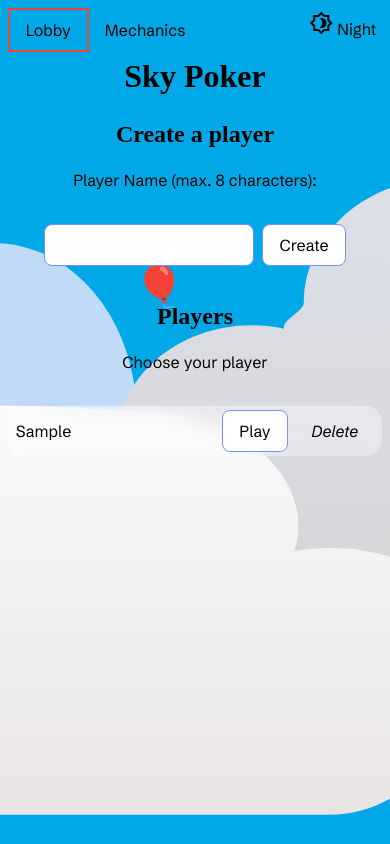
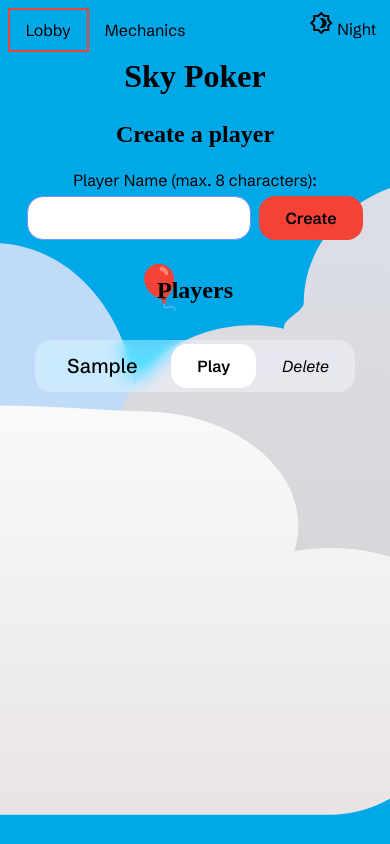
Before and after one commit to renzmarienollase-cmd/del1-React-Poker, a React (Vite) app: page / in a window 390 px wide. Both pictures are taken after typing "Sample" into the empty fields and a click on the button "Create". Built offline with nearby package versions, Linux system fonts and the light colour scheme; a web font is replaced by a local one.

Commit message:
LOBBY: Styling is now accessible and responsive

```diff
--- a/src/App.css
+++ b/src/App.css
@@ -9,25 +9,29 @@
   h3 {
     margin: 0;
   }
+
   ul {
     list-style-type: none;
-    inline-size: 100%;
+    inline-size: max(20rem, 60%);
 
     li {
-      background: rgba(255, 255, 255, 0.36);
-      backdrop-filter: blur(10px) saturate(180%);
-      border-radius: 16px;
+      border-radius: 1rem;
       display: flex;
       justify-content: space-between;
-      border-collapse: collapse;
-      min-width: 20rem;
-      padding: 0.25rem 0.5rem 0.25rem 0.5rem;
+      inline-size: 100%;
+      padding: 0.25rem 0.5rem 0.25rem 2rem;
       max-height: fit-content;
       align-items: center;
     }
 
-    li:hover {
-      border: 1px solid red;
+    li:hover,
+    li:focus {
+      border: 2px solid var(--accent-primary);
+    }
+
+    span {
+      font-size: 1.25rem;
+      font-weight: 500;
     }
   }
 
@@ -37,16 +41,25 @@
 }
 
 .primary-button {
+  color: inherit;
+  font-weight: 600;
   background-color: var(--surface);
-  border: 1px solid var(--accent-secondary);
-  border-radius: 0.5rem;
-  inline-size: 100%;
-  padding: 0.5rem 1rem;
+  border: 2px solid var(--surface);
+  border-radius: 1rem;
+  padding: 0.5rem 1.5rem;
+  margin-inline: auto;
+}
+
+.primary-button:focus,
+.primary-button:hover {
+  background-color: var(--accent-primary);
+  color: var(--font-color);
+  border: 2px solid var(--accent-primary);
 }
 
 .tertiary-button {
   background-color: transparent;
-  border: none;
+  border: 2px solid transparent;
   color: inherit;
   font-style: italic;
   padding-inline: 1rem;
@@ -63,3 +76,25 @@
   justify-content: space-between;
   gap: 0.5rem;
 }
+
+.bg-glass {
+  background: rgba(255, 255, 255, 0.36);
+  backdrop-filter: blur(10px) saturate(180%);
+}
+@media (max-width: 385px) {
+  .flex-row {
+    align-items: center;
+    flex-wrap: wrap;
+  }
+}
+
+@media (max-width: 385px) {
+  .player-bar {
+    align-items: center;
+    flex-wrap: wrap;
+  }
+
+  .player-bar * {
+    margin-inline: auto;
+  }
+}
--- a/src/App.tsx
+++ b/src/App.tsx
@@ -17,13 +17,12 @@ export default function App() {
       <h2>Create a player</h2>
       <CreatePlayerForm />
       <h2>Players</h2>
-      <p>Choose your player</p>
       <ul>
         {players.length === 0 ? (
           <span>No players to display. Create a player!</span>
         ) : (
           players.map((player) => (
-            <li key={player.id}>
+            <li key={player.id} className="player-bar flex-row bg-glass">
               <span>{player.name}</span>
               <div className="flex-row">
                 <PlayButton id={player.id} />
--- a/src/components/CreatePlayer/CreatePlayerForm.css
+++ b/src/components/CreatePlayer/CreatePlayerForm.css
@@ -4,13 +4,18 @@
   label {
     display: flex;
     flex-direction: column;
+    justify-content: center;
     align-items: center;
     gap: 0.25rem;
+    inline-size: 100%;
   }
 
   input {
     border: 1px solid var(--accent-secondary);
-    border-radius: 0.5rem;
+    border-radius: 1rem;
     padding: 0.5rem 0.5rem;
+    inline-size: clamp(14rem, 50vw, 20rem);
+    flex-shrink: 1;
+    margin-inline: auto;
   }
 }
--- a/src/components/CreatePlayer/CreatePlayerForm.tsx
+++ b/src/components/CreatePlayer/CreatePlayerForm.tsx
@@ -25,7 +25,6 @@ export default function CreatePlayerForm() {
     >
       <label>
         <span>Player Name (max. 8 characters):</span>
-        <br />
         <span className="flex-row">
           <input
             id="player-name"
--- a/src/components/ThemeToggle/ToggleTheme.css
+++ b/src/components/ThemeToggle/ToggleTheme.css
@@ -10,6 +10,11 @@
   background-color: transparent;
   border: none;
   color: inherit;
+}
+
+#theme-toggle:hover,
+#theme-toggle:focus {
+  border-bottom: 4px solid var(--accent-primary);
 }
 
 .bg-container {
--- a/src/index.css
+++ b/src/index.css
@@ -63,11 +63,12 @@ select {
 [data-theme="dark"] {
   --bg-blue: #382045;
   --font-color: white;
-  --surface: #7692ff;
-  --accent-primary: #e200e2;
+  --surface: #0537ff;
+  --accent-primary: #d100d1;
   --accent-secondary: #078cbe;
 }
 
-* {
+body,
+:not(button, a, button:hover, button:focus, a:hover, a:focus) {
   transition: all 0.3s ease-in-out;
 }
```
